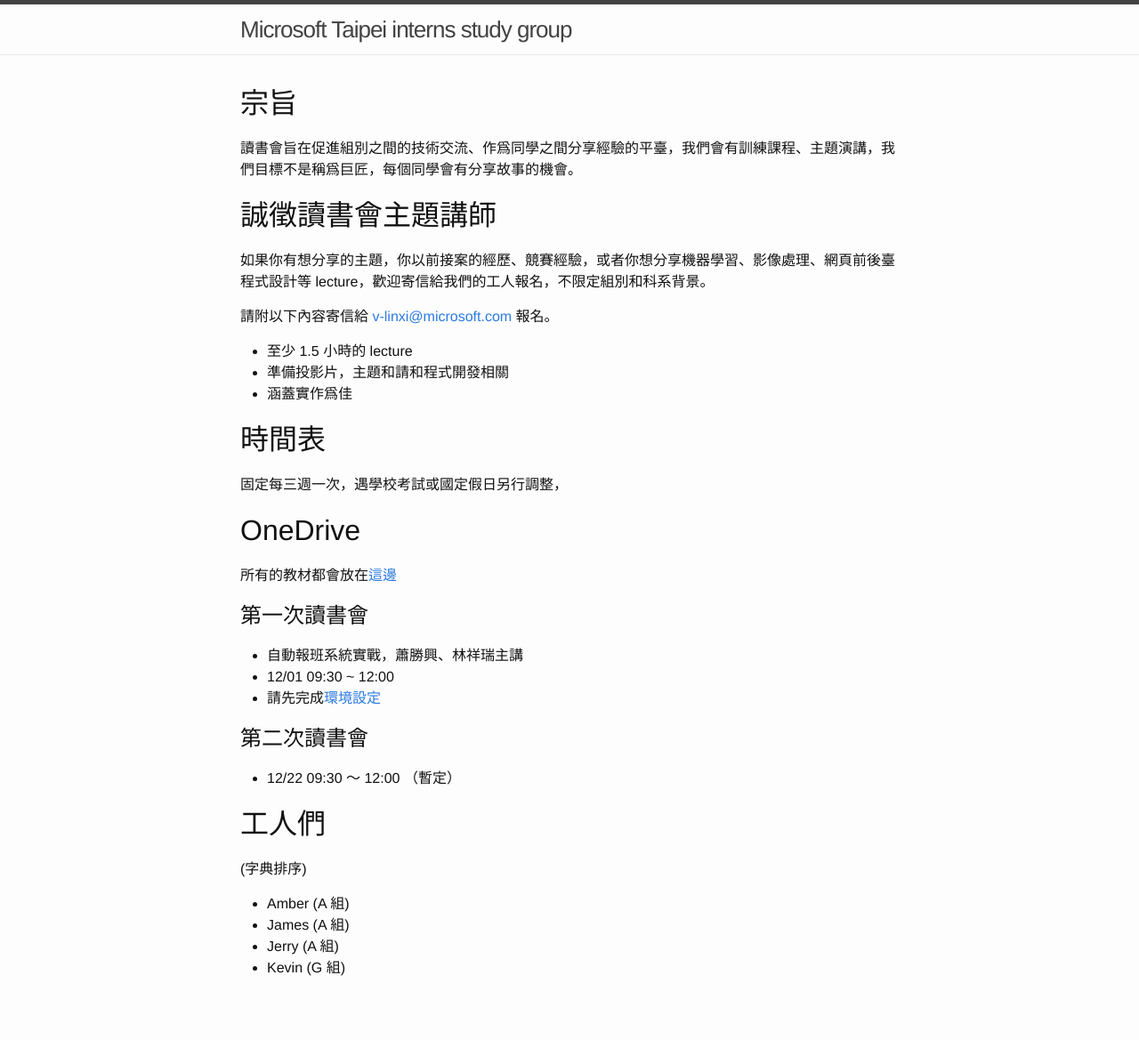
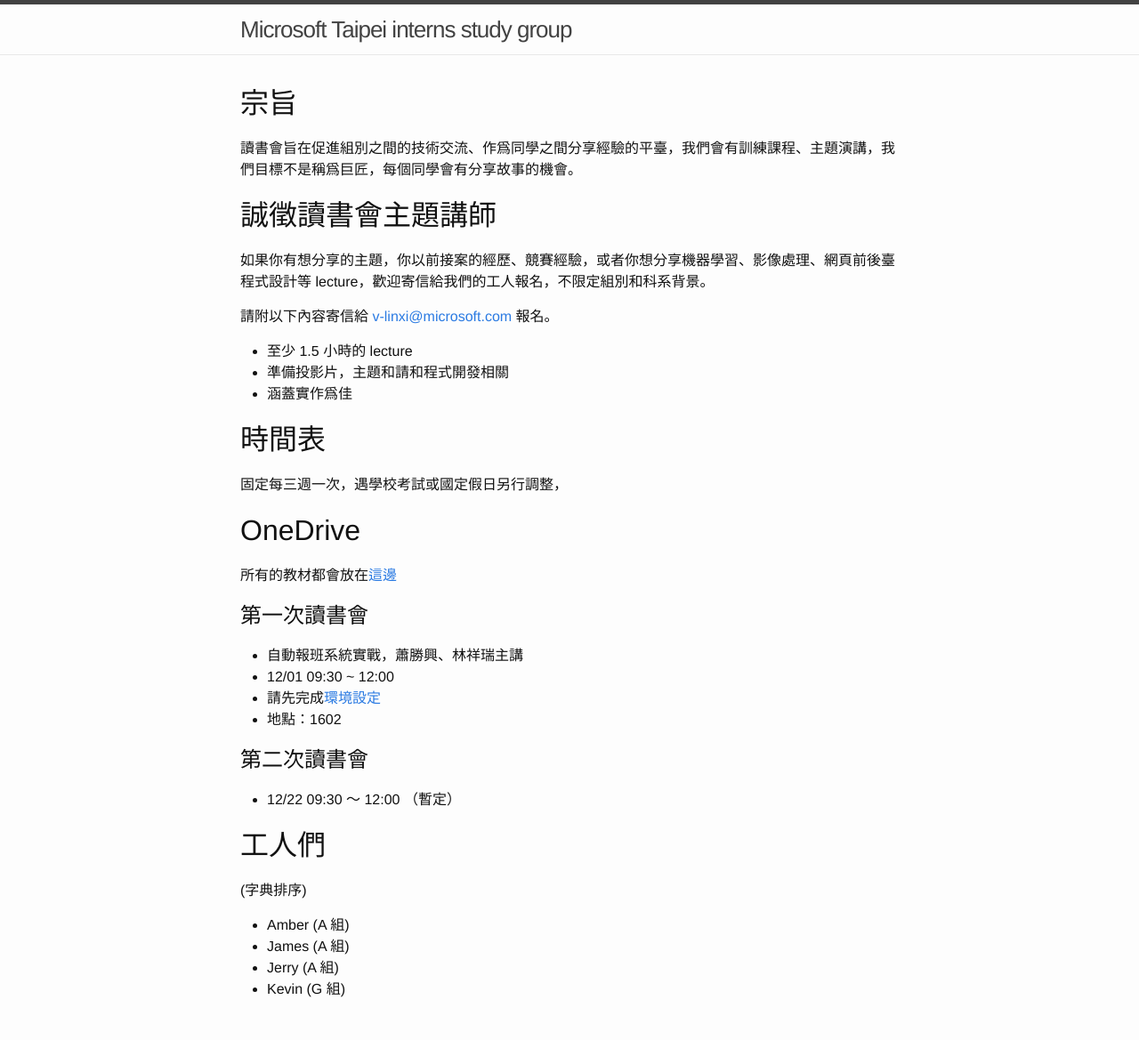
Before and after one commit to Microsoft-Taipei-Intern-Study-Group/Microsoft-Taipei-Intern-Study-Group.github.io, a Jekyll site: the page built from index.md, in a window 1280 px wide. Shown: the whole page at 89% size. Built offline with Jekyll 4.4.1, drawn with Linux system fonts in a browser that asks for light colours; before the commit the page ends 1145 px from its top, so only the background shows below that.

Commit message:
Update index.md

```diff
--- a/index.md
+++ b/index.md
@@ -30,6 +30,7 @@ permalink: /
 - 自動報班系統實戰，蕭勝興、林祥瑞主講
 - 12/01 09:30 ~ 12:00
 - 請先完成[環境設定](https://microsoftapc-my.sharepoint.com/:p:/g/personal/v-linxi_microsoft_com/EUiJjDuj0vVCuzgoPxxw6H8BVbbyTdw1XtblPNUlW9r27w?e=kPjYQF)
+- 地點：1602
 
 ## 第二次讀書會
 
```
